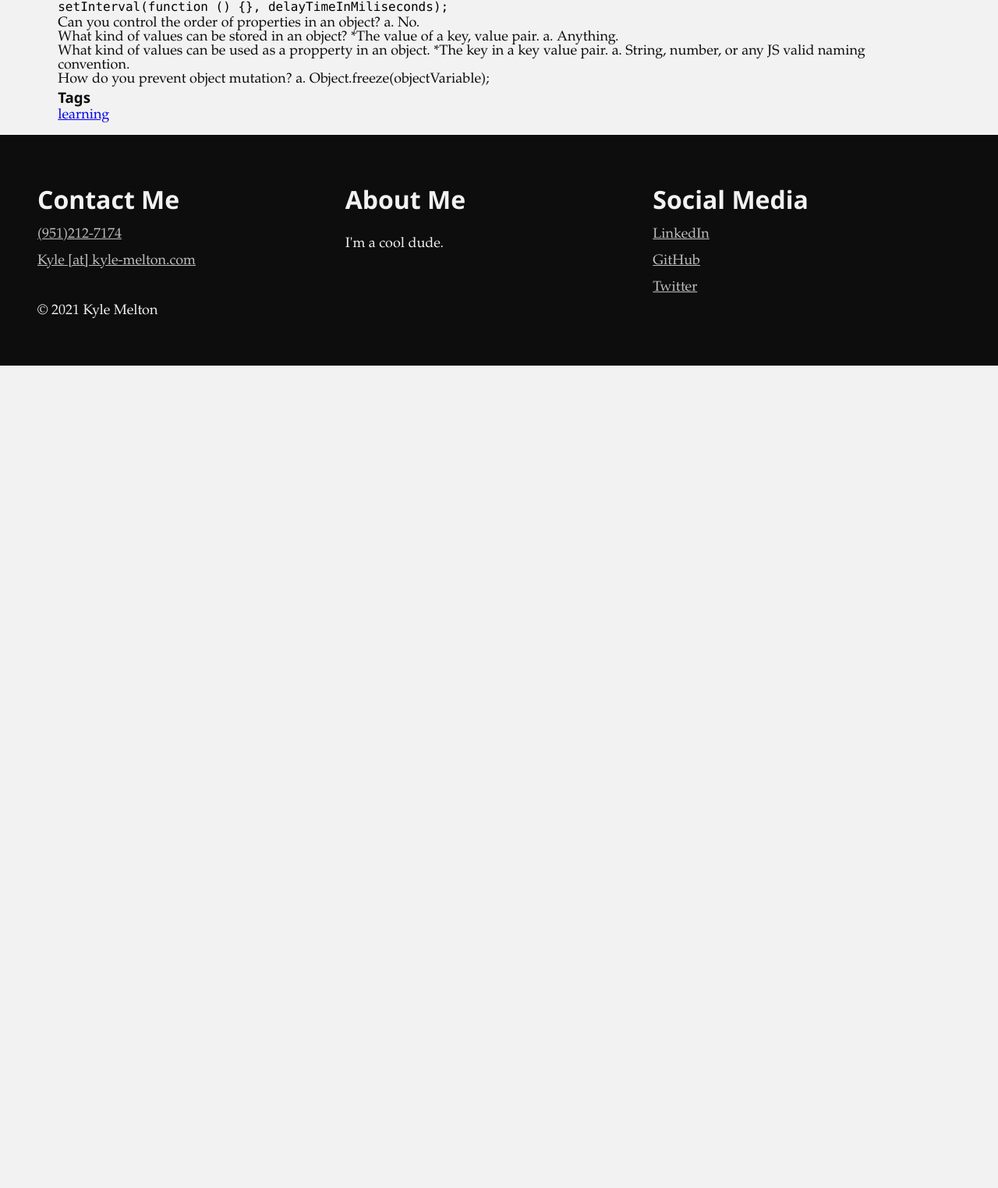
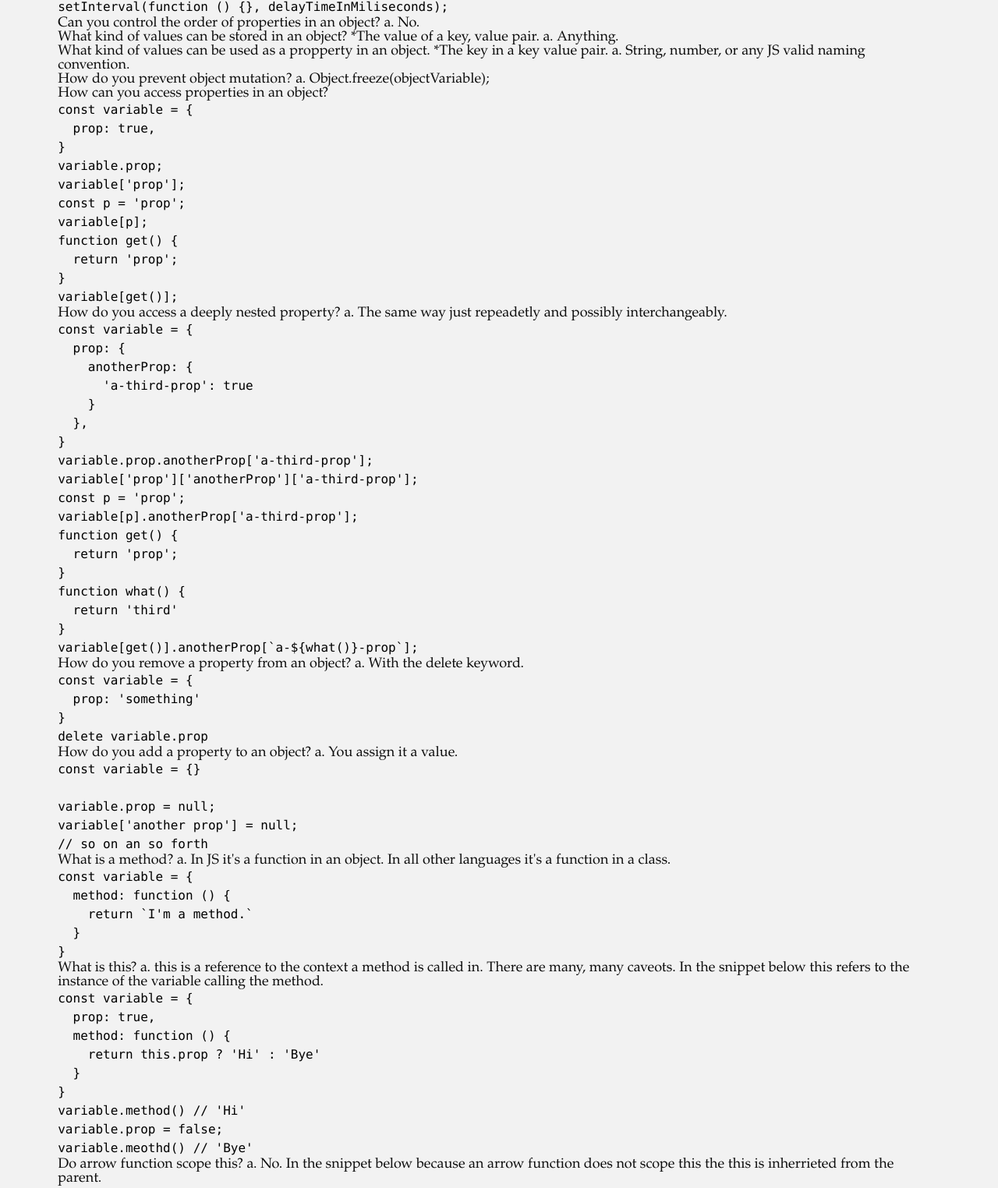
Before and after one commit to kalm42/kyle-melton.com, a Gatsby site: page /blog/2021-02-questions-to-answer-when-learning-a-new-language/ in a window 1280 px wide. Shown: the part 3126-4650 px from the top of the page at 78% size. Before the commit the page ends 3595 px from the top, so only its background shows below. Built offline with nearby package versions, Linux system fonts and the light colour scheme; Gatsby itself is replaced by a stand-in of ours; some packages are replaced by stand-ins of ours; code samples lack their colours.

Commit message:
Update Blog “2021-02-questions-to-answer-when-learning-a-new-language”

````diff
--- a/content/blog/2021-02-questions-to-answer-when-learning-a-new-language.md
+++ b/content/blog/2021-02-questions-to-answer-when-learning-a-new-language.md
@@ -206,3 +206,111 @@ setInterval(function () {}, delayTimeInMiliseconds);
   a. String, number, or any JS valid naming convention.
 82. How do you prevent object mutation?
   a. `Object.freeze(objectVariable);`
+83. How can you access properties in an object?
+
+```javascript
+const variable = {
+  prop: true,
+}
+variable.prop;
+variable['prop'];
+const p = 'prop';
+variable[p];
+function get() {
+  return 'prop';
+}
+variable[get()];
+```
+
+84. How do you access a deeply nested property?
+  a. The same way just repeadetly and possibly interchangeably.
+
+```javascript
+const variable = {
+  prop: {
+    anotherProp: {
+      'a-third-prop': true
+    }
+  },
+}
+variable.prop.anotherProp['a-third-prop'];
+variable['prop']['anotherProp']['a-third-prop'];
+const p = 'prop';
+variable[p].anotherProp['a-third-prop'];
+function get() {
+  return 'prop';
+}
+function what() {
+  return 'third'
+}
+variable[get()].anotherProp[`a-${what()}-prop`];
+```
+
+85. How do you remove a property from an object?
+  a. With the `delete` keyword.
+
+```javascript
+const variable = {
+  prop: 'something'
+}
+delete variable.prop
+```
+
+86. How do you add a property to an object?
+  a. You assign it a value.
+
+```javascript
+const variable = {}
+
+variable.prop = null;
+variable['another prop'] = null;
+// so on an so forth
+```
+
+87. What is a method?
+  a. In JS it's a function in an object. In all other languages it's a function in a class.
+
+```javascript
+const variable = {
+  method: function () {
+    return `I'm a method.`
+  }
+}
+```
+
+88. What is this?
+  a. `this` is a reference to the context a method is called in. There are many, many caveots. In the snippet below `this` refers to the instance of the variable calling the method.
+
+```javascript
+const variable = {
+  prop: true,
+  method: function () {
+    return this.prop ? 'Hi' : 'Bye'
+  }
+}
+variable.method() // 'Hi'
+variable.prop = false;
+variable.meothd() // 'Bye'
+```
+
+89. Do arrow function scope this?
+  a. No. In the snippet below because an arrow function does not scope `this` the `this` is inherrieted from the parent.
+
+```javascript
+const parentVariable = {
+  name: 'Kyle',
+  prop: {
+    name: 'Tyler',
+    method: () => {
+      return `Hi ${this.name}`
+    }
+  }
+}
+parentVariable.prop.method() // 'Hi Kyle', because this is inherrited
+```
+
+90. What is assignment by value?
+  a. When assigning a variable a value by value a chunk of memory gets assigned to the variable and that chunck of memory is populated with whatever the value is.
+
+91. What is assignment by referrence?
+  a. When assigning a variable a value by referrence the variable does not get a chunck of memory allocated for it. Instead it gets a reference to an existing chunk of memory. Modifications to that chunck of memory affect all variables referencing that chunk of memory.
````
